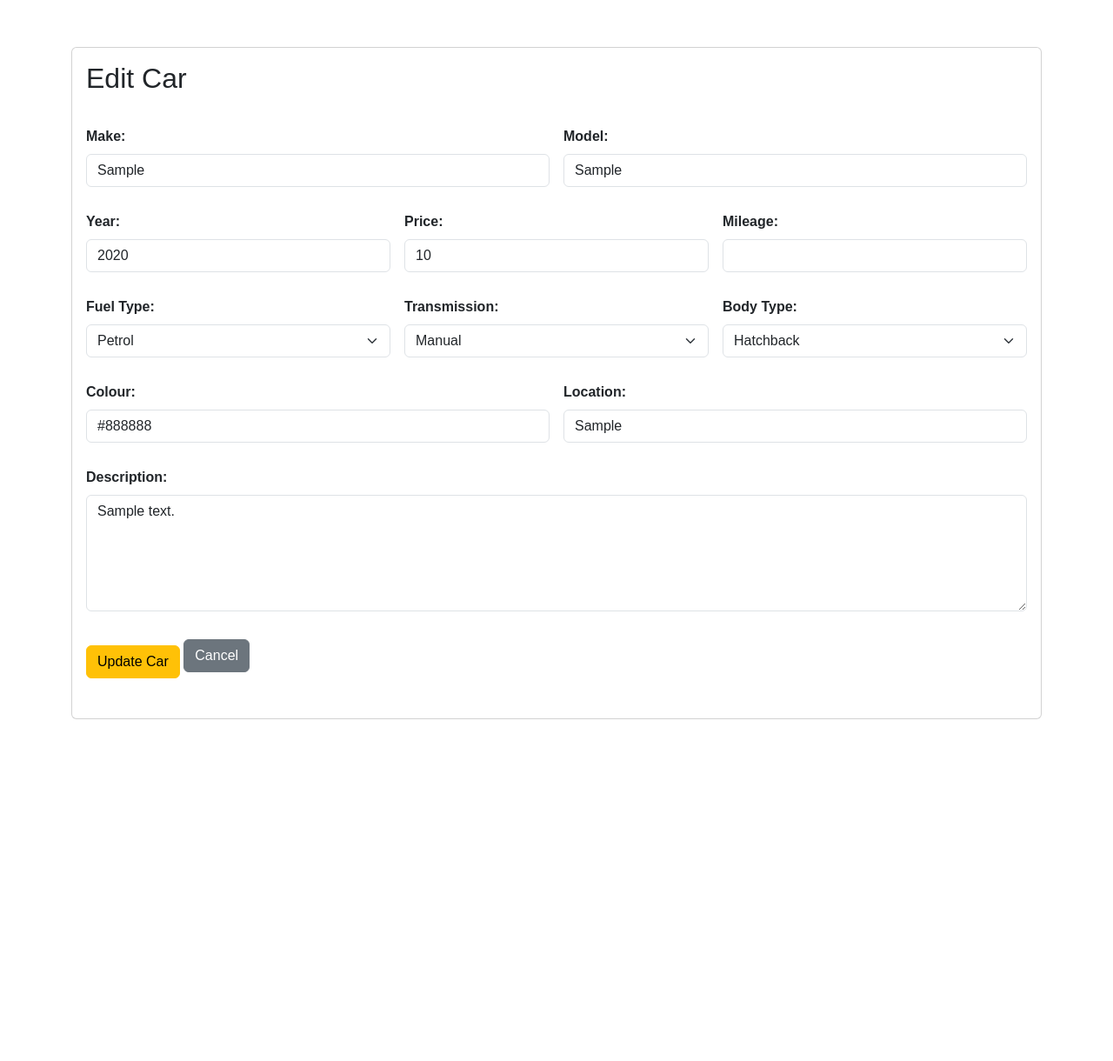
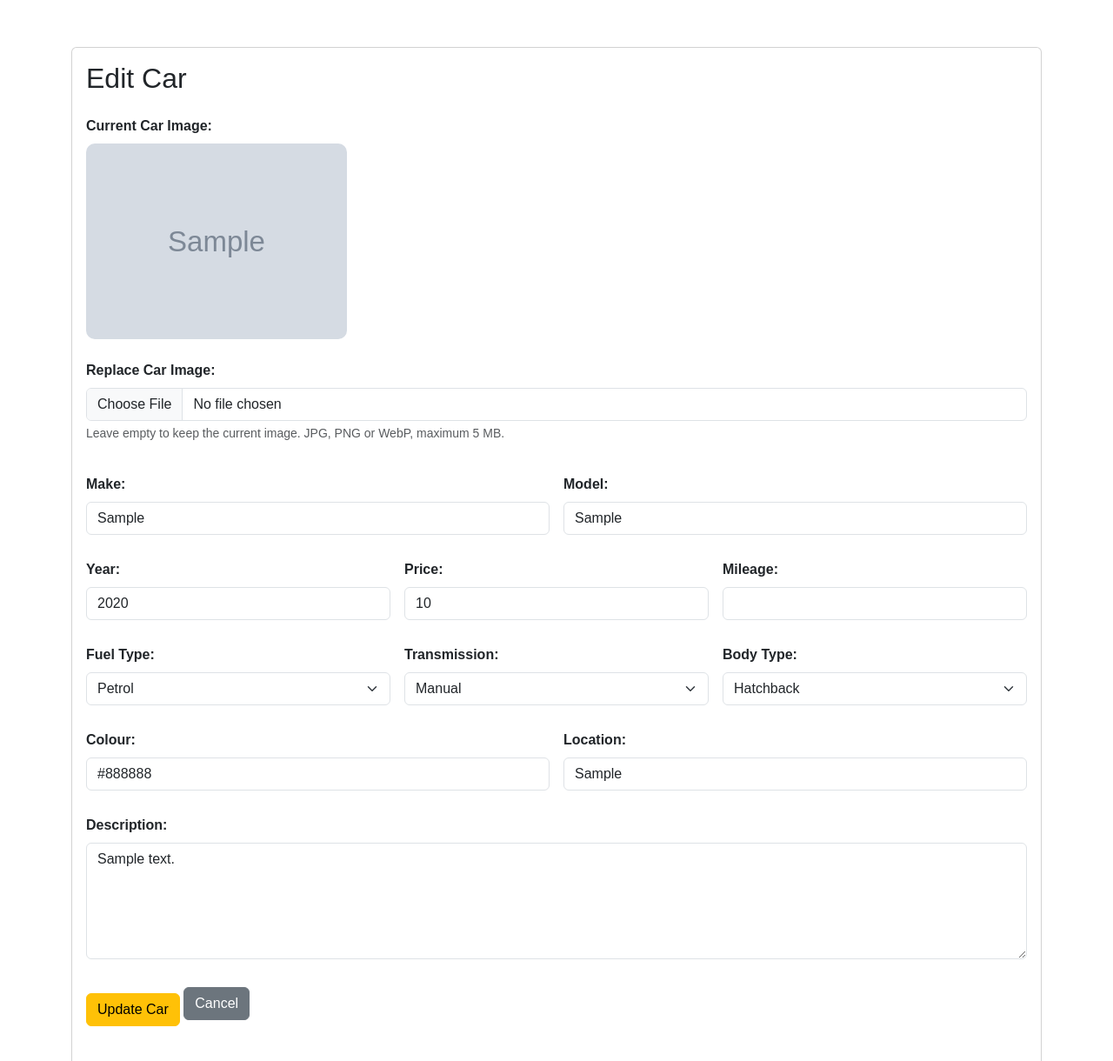
Before and after one commit to ManishTamang292/Autohub, a PHP site: page /edit-car.php?id=1 in a window 1280 px wide. Shown: the part 73-1293 px from the top of the page at 87% size. Before the commit the page ends 900 px from the top, so only its background shows below. Run offline with PHP 8.4, Linux system fonts and the light colour scheme; the visitor is signed in with stand-in values (Sample User, id 1); tables that the repository leaves empty or names only in its code hold one stand-in row (values such as "Sample post"); grey boxes marked "Sample" are stand-in pictures.

Commit message:
Add car image upload and editing

```diff
--- a/css/style.css
+++ b/css/style.css
@@ -524,6 +524,14 @@ button:hover {
    CAR LISTING CARDS
    ========================================================= */
 
+.car-card-image {
+    width: 100%;
+    height: 220px;
+    object-fit: cover;
+    display: block;
+    border-radius: 14px 14px 0 0;
+}
+
 .car-card {
     background: white;
 
--- a/edit-car.php
+++ b/edit-car.php
@@ -60,6 +60,9 @@ if ($_SERVER["REQUEST_METHOD"] === "POST") {
     $colour = trim($_POST['colour'] ?? '');
     $location = trim($_POST['location'] ?? '');
     $description = trim($_POST['description'] ?? '');
+
+    $image = $_FILES['image'] ?? null;
+    $new_image_filename = $car['image'];
 
     $allowed_fuel_types = [
         'Petrol',
@@ -126,6 +129,59 @@ if ($_SERVER["REQUEST_METHOD"] === "POST") {
         $errors[] = 'Description is required.';
     }
 
+    /*
+     * Handle optional image replacement.
+     * If no new image is selected, the existing image is kept.
+     */
+    if (
+        $image &&
+        $image['error'] !== UPLOAD_ERR_NO_FILE
+    ) {
+
+        if ($image['error'] !== UPLOAD_ERR_OK) {
+            $errors[] = 'There was a problem uploading the new image.';
+        } else {
+
+            $max_file_size = 5 * 1024 * 1024;
+
+            if ($image['size'] > $max_file_size) {
+                $errors[] = 'Image must be smaller than 5 MB.';
+            }
+
+            $finfo = new finfo(FILEINFO_MIME_TYPE);
+            $mime_type = $finfo->file($image['tmp_name']);
+
+            $allowed_image_types = [
+                'image/jpeg' => 'jpg',
+                'image/png'  => 'png',
+                'image/webp' => 'webp'
+            ];
+
+            if (!isset($allowed_image_types[$mime_type])) {
+                $errors[] = 'Only JPG, PNG and WebP images are allowed.';
+            }
+        }
+    }
+
+    /*
+     * Save the new image if one was uploaded.
+     */
+    if (empty($errors) && $image && $image['error'] === UPLOAD_ERR_OK) {
+
+        $upload_directory = __DIR__ . '/images/cars/';
+
+        $file_extension = $allowed_image_types[$mime_type];
+
+        $new_image_filename =
+            'car_' . bin2hex(random_bytes(16)) . '.' . $file_extension;
+
+        $image_path = $upload_directory . $new_image_filename;
+
+        if (!move_uploaded_file($image['tmp_name'], $image_path)) {
+            $errors[] = 'Failed to save the uploaded image.';
+        }
+    }
+
     if (empty($errors)) {
 
         $stmt = $mysqli->prepare(
@@ -140,12 +196,13 @@ if ($_SERVER["REQUEST_METHOD"] === "POST") {
                 body_type = ?,
                 colour = ?,
                 location = ?,
-                description = ?
+                description = ?,
+                image = ?
             WHERE car_id = ?"
         );
 
         $stmt->bind_param(
-            "ssidissssssi",
+            "ssidisssssssi",
             $make,
             $model,
             $year,
@@ -157,10 +214,27 @@ if ($_SERVER["REQUEST_METHOD"] === "POST") {
             $colour,
             $location,
             $description,
+            $new_image_filename,
             $car_id
         );
 
         $stmt->execute();
+
+        /*
+         * Delete the old image only after the database update succeeds.
+         */
+        if (
+            $image &&
+            $image['error'] === UPLOAD_ERR_OK &&
+            !empty($car['image']) &&
+            $car['image'] !== $new_image_filename
+        ) {
+            $old_image_path = __DIR__ . '/images/cars/' . $car['image'];
+
+            if (is_file($old_image_path)) {
+                unlink($old_image_path);
+            }
+        }
 
         header("Location: car-details.php?id=" . $car_id);
         exit();
@@ -177,7 +251,8 @@ if ($_SERVER["REQUEST_METHOD"] === "POST") {
         'body_type' => $body_type,
         'colour' => $colour,
         'location' => $location,
-        'description' => $description
+        'description' => $description,
+        'image' => $new_image_filename
     ]);
 }
 
--- a/templates/edit-car.html.twig
+++ b/templates/edit-car.html.twig
@@ -22,7 +22,33 @@
                 </div>
             {% endif %}
 
-            <form method="POST">
+            <form method="POST" enctype="multipart/form-data">
+
+                {% if car.image %}
+                    <div class="mb-4">
+                        <label class="form-label">Current Car Image:</label>
+                        <div>
+                            <img
+                                src="images/cars/{{ car.image }}"
+                                alt="{{ car.make }} {{ car.model }}"
+                                style="width: 300px; max-width: 100%; border-radius: 10px;"
+                            >
+                        </div>
+                    </div>
+                {% endif %}
+
+                <div class="mb-4">
+                    <label class="form-label">Replace Car Image:</label>
+                    <input
+                        type="file"
+                        name="image"
+                        class="form-control"
+                        accept="image/jpeg,image/png,image/webp"
+                    >
+                    <div class="form-text">
+                        Leave empty to keep the current image. JPG, PNG or WebP, maximum 5 MB.
+                    </div>
+                </div>
 
                 <input
                     type="hidden"
```
Also changed, not shown: add-car.php (+45 -4 lines), templates/add-car.html.twig (+16 -2 lines), templates/cars.html.twig (+8 -0 lines), images/cars/car_166c37e9b7fd06ed31dcc186b557c526.jpg (added), images/cars/cars4.jpg (added).
